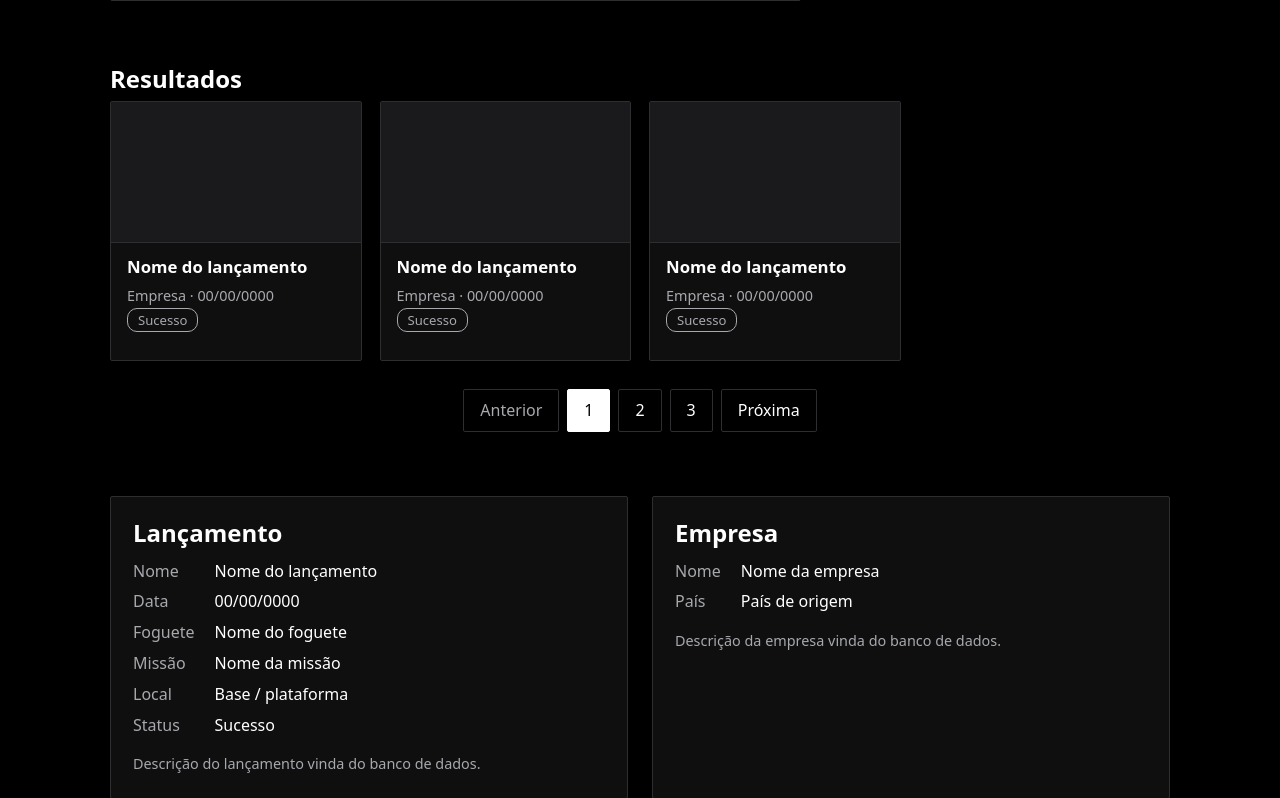
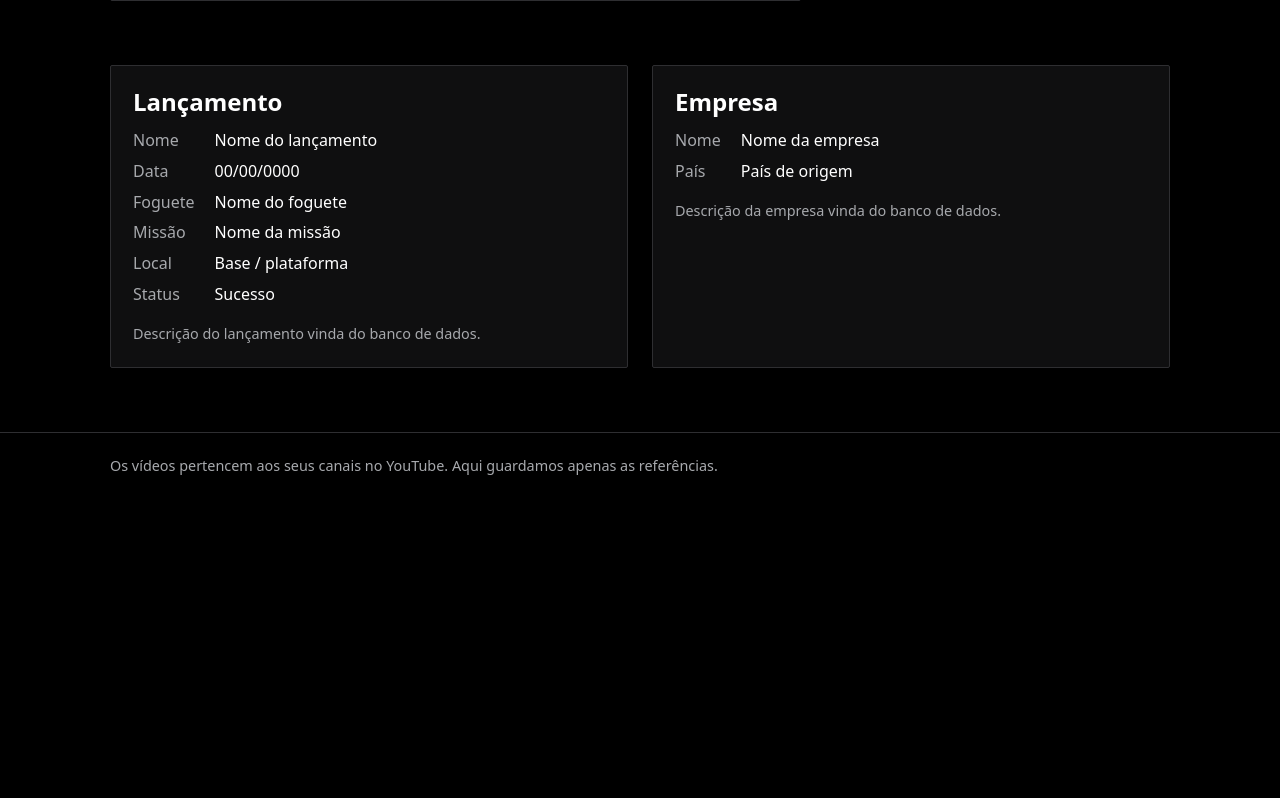
Before and after one commit to corlassoli-utfpr/space-streaming-api, a Flask app: template space-streaming-api/templates/index.html in a window 1280 px wide. Shown: the part 748-1546 px from the top of the page. After the commit the page ends 1223 px from the top, so only its background shows below. Run offline with Flask 3, Linux system fonts and the light colour scheme; the template is opened without the code that fills it, so the values that code supplies are empty; parts of the project's set-up code (start-up, migrations or seed data) failed here and were passed over.

Commit message:
Refactor index.html for better readability
Removed unnecessary elements and cleaned up HTML structure.

```diff
--- a/space-streaming-api/templates/index.html
+++ b/space-streaming-api/templates/index.html
@@ -13,7 +13,6 @@
       <a class="marca" href="#topo">LaunchRockets</a>
       <nav aria-label="Principal">
         <a href="#buscar">Buscar</a>
-        <a href="#player">Player</a>
         <a href="#resultados">Resultados</a>
         <a href="#detalhes">Detalhes</a>
       </nav>
@@ -80,45 +79,6 @@
       </div>
     </section>
 
-    <section id="resultados" aria-labelledby="titulo-resultados">
-      <h2 id="titulo-resultados">Resultados</h2>
-
-      <ul class="cards">
-        <li class="card">
-          <div class="thumb"></div>
-          <div class="card-corpo">
-            <h3><a href="#player">Nome do lançamento</a></h3>
-            <p class="meta">Empresa &middot; 00/00/0000</p>
-            <p><span class="status">Sucesso</span></p>
-          </div>
-        </li>
-        <li class="card">
-          <div class="thumb"></div>
-          <div class="card-corpo">
-            <h3><a href="#player">Nome do lançamento</a></h3>
-            <p class="meta">Empresa &middot; 00/00/0000</p>
-            <p><span class="status">Sucesso</span></p>
-          </div>
-        </li>
-        <li class="card">
-          <div class="thumb"></div>
-          <div class="card-corpo">
-            <h3><a href="#player">Nome do lançamento</a></h3>
-            <p class="meta">Empresa &middot; 00/00/0000</p>
-            <p><span class="status">Sucesso</span></p>
-          </div>
-        </li>
-      </ul>
-
-      <nav class="paginacao" aria-label="Paginação dos resultados">
-        <span class="desativado">Anterior</span>
-        <span class="atual" aria-current="page">1</span>
-        <a href="?page=2">2</a>
-        <a href="?page=3">3</a>
-        <a href="?page=2">Próxima</a>
-      </nav>
-    </section>
-
     <section id="detalhes" aria-label="Detalhes">
       <div class="duas-colunas">
 
```
